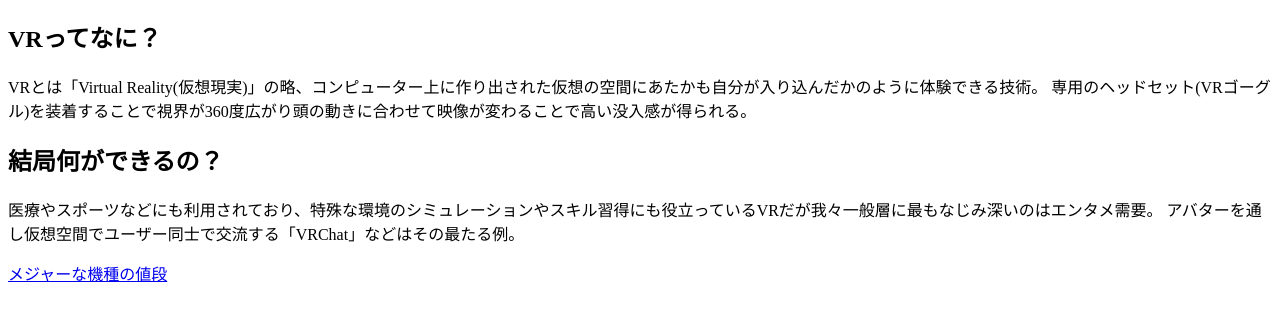
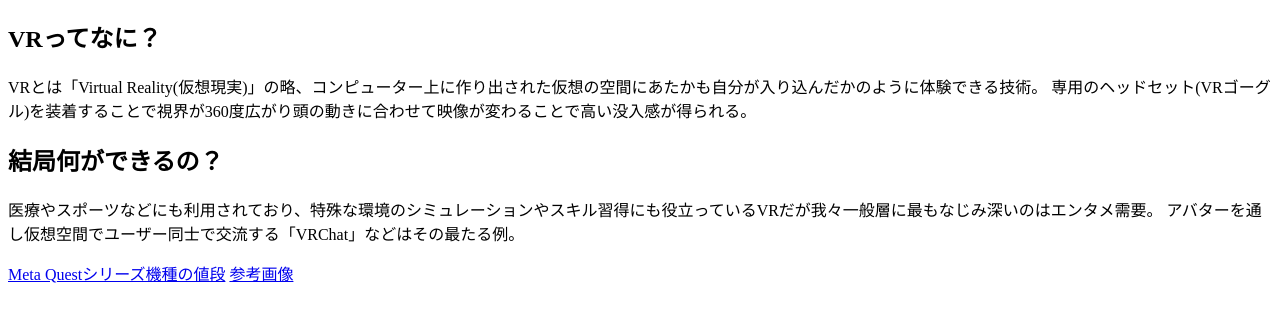
Before and after one commit to web2025-004/information-processing-4th, a plain HTML site: page index.html in a window 1280 px wide. Shown: the part 70-392 px from the top of the page. Drawn offline with Linux system fonts and the light colour scheme.

Commit message:
Update index.html

```diff
--- a/index.html
+++ b/index.html
@@ -25,6 +25,7 @@
         医療やスポーツなどにも利用されており、特殊な環境のシミュレーションやスキル習得にも役立っているVRだが我々一般層に最もなじみ深いのはエンタメ需要。
         アバターを通し仮想空間でユーザー同士で交流する「VRChat」などはその最たる例。
     </p>
-    <a href="price.html">メジャーな機種の値段</a>
+    <a href="price.html">Meta Questシリーズ機種の値段</a>
+    <a href="Sample.html">参考画像</a>
 </body>
 </html>
```
